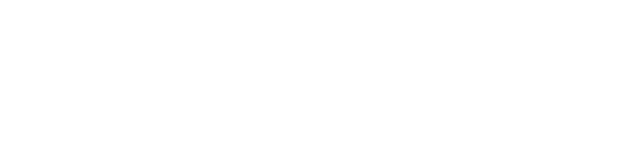
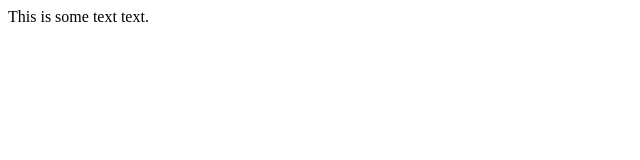
Before and after one commit to Vika5x5/ProductionWiki, a plain HTML site: page index.html in a window 1280 px wide. Shown: the whole page, without its empty margins (0-640 px from the left). Drawn offline with Linux system fonts and the light colour scheme.

Commit message:
Update index.html
Body text test.

```diff
--- a/index.html
+++ b/index.html
@@ -7,6 +7,6 @@
     <title>Production Wiki</title>
 </head>
 <body>
-
+    This is some text text.
 </body>
 </html>
```
